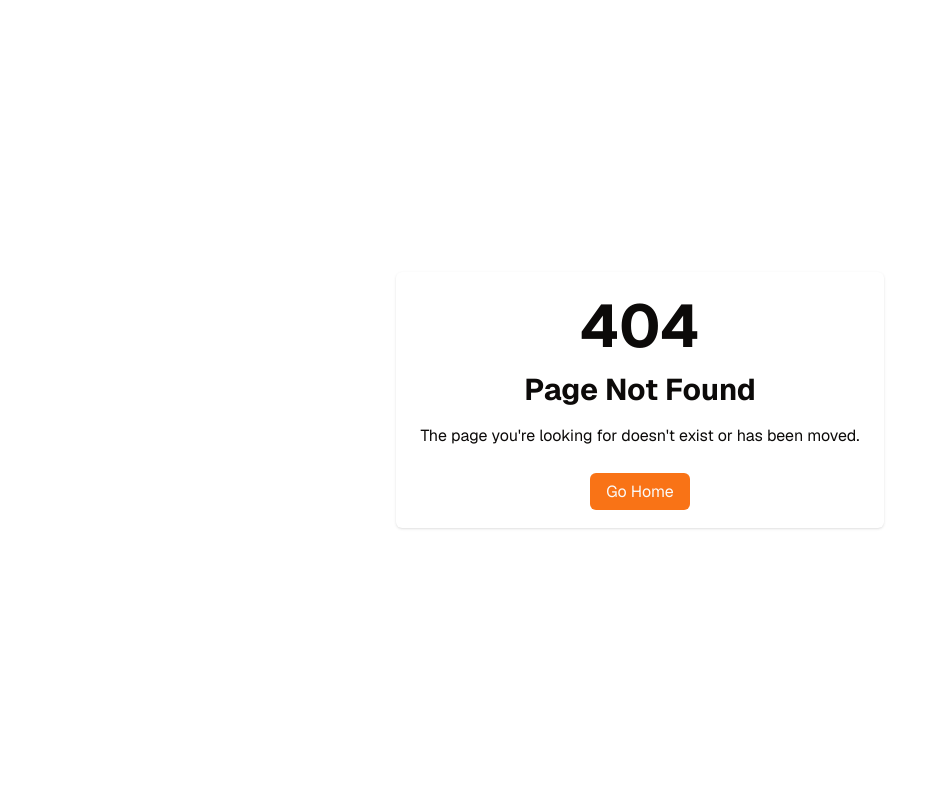
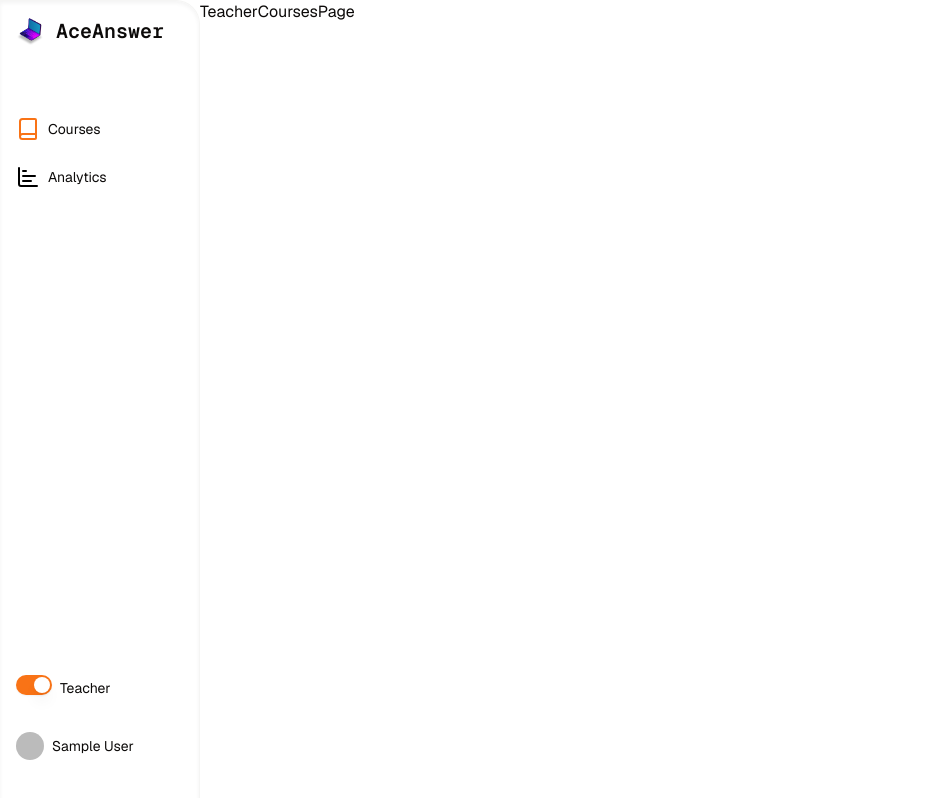
Before and after one commit to Chillibites/nextjs-boilerplate, a Next.js app: page /main/teacher/courses in a window 1280 px wide. Before the commit this address had no page. Shown: the whole page, without its empty margins (0-928 px from the left). Built offline with nearby package versions, Linux system fonts and the light colour scheme; no server answers; sample sign-in values are in the browser's storage.

Commit message:
added toggle funcionalities

```diff
--- a/app/main/layout.tsx
+++ b/app/main/layout.tsx
@@ -1,8 +1,8 @@
 import type { Metadata } from "next";
-import { Sidebar, SidebarBody, SidebarLink, SidebarTitle } from "@/components/sidebar/sidebar";
-import { navigationLinks } from "@/components/sidebar/nav-links";
+import { Sidebar, SidebarBody, SidebarTitle } from "@/components/sidebar/sidebar";
 import { ProfileSidebarLink } from "@/components/sidebar/profile-sidebar-link";
 import SidebarSwitch from "@/components/sidebar/sidebar-switch";
+import SidebarNavigation from "@/components/sidebar/SidebarNavigation";
 
 export const metadata: Metadata = {
   title: "Create Next App",
@@ -21,9 +21,7 @@ export default async function MainLayout({
             <div className="flex flex-col flex-1 overflow-y-auto overflow-x-hidden">
               <SidebarTitle />
               <div className="mt-8 flex flex-col gap-2">
-                {navigationLinks.map((link, idx) => (
-                  <SidebarLink key={idx} link={link} />
-                ))}
+                <SidebarNavigation />
               </div>
             </div>
             <div className="flex flex-col gap-4 mb-4">
--- /dev/null
+++ b/app/main/teacher/courses/page.tsx
@@ -0,0 +1,3 @@
+export default function TeacherCoursesPage() {
+  return <div>TeacherCoursesPage</div>;
+}
--- /dev/null
+++ b/components/sidebar/SidebarNavigation.tsx
@@ -0,0 +1,26 @@
+"use client";
+
+import { usePathname } from "next/navigation";
+import { SidebarLink } from "@/components/sidebar/sidebar";
+import { navigationLinks, teacherNavigationLinks } from "@/components/sidebar/nav-links";
+import { useMemo } from "react";
+
+export default function SidebarNavigation() {
+  const pathname = usePathname();
+  const isTeacherMode = pathname.startsWith("/main/teacher");
+
+  // Memoize the link array based on the teacher mode
+  const links = useMemo(
+    () => (isTeacherMode ? teacherNavigationLinks : navigationLinks),
+    [isTeacherMode]
+  );
+
+  return (
+    <div className="mt-8 flex flex-col gap-2">
+      {links.map((link) => (
+        // Use a unique key: prefer href if available, otherwise fallback to label
+        <SidebarLink key={link.href || link.label} link={link} />
+      ))}
+    </div>
+  );
+}
--- a/components/sidebar/nav-links.tsx
+++ b/components/sidebar/nav-links.tsx
@@ -1,15 +1,26 @@
-import { Home, Settings, LogOut } from 'lucide-react';
-import { signOut } from '@/auth';
+import React from "react";
+import { Home, Settings, LogOut, Search, Book, ChartBar } from 'lucide-react';
+import { signOutAction } from "@/components/sidebar/sign-out.action";
 
-export const navigationLinks = [
+export interface NavigationLink {
+  label: string;
+  href?: string;
+  action?: () => Promise<void>;
+  icon: React.ReactNode;
+}
+
+export const navigationLinks: NavigationLink[] = [
   { label: "Home", href: "/main", icon: <Home /> },
+  { label: "Search", href: "/main/search", icon: <Search /> },
   { label: "Settings", href: "/main/settings", icon: <Settings /> },
   {
     label: "Sign Out",
-    action: async () => {
-      'use server';
-      await signOut();
-    },
+    action: signOutAction,
     icon: <LogOut />
   },
 ];
+
+export const teacherNavigationLinks: NavigationLink[] = [
+  { label: "Courses", href: "/main/teacher/courses", icon: <Book /> },
+  { label: "Analytics", href: "/main/teacher/analytics", icon: <ChartBar /> },
+];
--- a/components/sidebar/sidebar-switch.tsx
+++ b/components/sidebar/sidebar-switch.tsx
@@ -4,29 +4,42 @@ import React, { useState } from "react";
 import { motion } from "framer-motion";
 import { Switch } from "@/components/ui/switch";
 import { useSidebar } from "./sidebar";
+import { useRouter, usePathname } from "next/navigation";
+
+// Extract motion variants to avoid duplicate inline animation objects
+const motionVariants = {
+  show: { display: "inline-block", opacity: 1 },
+  hide: { display: "none", opacity: 0 },
+};
 
 export default function SidebarSwitch() {
   const { open, animate } = useSidebar();
-  const [enabled, setEnabled] = useState(false);
+  const router = useRouter();
+  const pathname = usePathname();
+
+  // Initialize teacher mode based on current route
+  const initialEnabled = pathname.startsWith("/main/teacher");
+  const [enabled, setEnabled] = useState(initialEnabled);
+
+  const handleChange = (checked: boolean) => {
+    setEnabled(checked);
+    if (checked) {
+      router.push("/main/teacher/courses");
+    } else {
+      router.push("/main");
+    }
+  };
+
+  const animationState = animate ? (open ? "show" : "hide") : "show";
 
   return (
     <div className="flex items-center justify-start gap-2 py-2">
-      <motion.div
-        animate={{
-          display: animate ? (open ? "inline-block" : "none") : "inline-block",
-          opacity: animate ? (open ? 1 : 0) : 1,
-        }}
-      >
-        <Switch
-          checked={enabled}
-          onCheckedChange={setEnabled}
-        />
+      <motion.div animate={animationState} variants={motionVariants}>
+        <Switch checked={enabled} onCheckedChange={handleChange} />
       </motion.div>
       <motion.span
-        animate={{
-          display: animate ? (open ? "inline-block" : "none") : "inline-block",
-          opacity: animate ? (open ? 1 : 0) : 1,
-        }}
+        animate={animationState}
+        variants={motionVariants}
         className="text-sm"
       >
         Teacher
--- /dev/null
+++ b/components/sidebar/sign-out.action.ts
@@ -0,0 +1,7 @@
+"use server";
+
+import { signOut } from "@/auth";
+
+export async function signOutAction() {
+  await signOut();
+}
```
